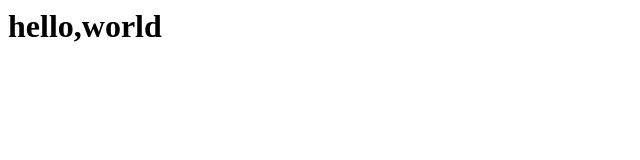
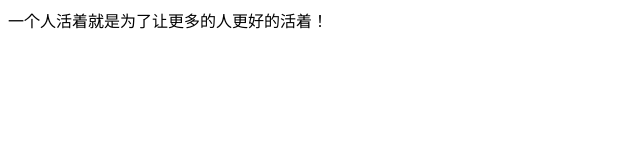
Before and after one commit to zxzxgyh/zxzxgyh.github.io, a plain HTML site: page index.html in a window 1280 px wide. Shown: the whole page, without its empty margins (0-640 px from the left). Drawn offline with Linux system fonts and the light colour scheme.

Commit message:
Update index.html

```diff
--- a/index.html
+++ b/index.html
@@ -1 +1,3 @@
-<h1>hello,world</h1>
+<view class="marquee_container" style="--marqueeWidth--:-12em">
+    <view class="marquee_text">一个人活着就是为了让更多的人更好的活着！</view>
+</view>
```
